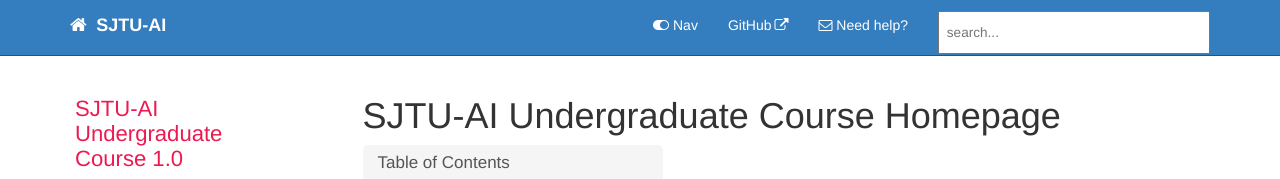
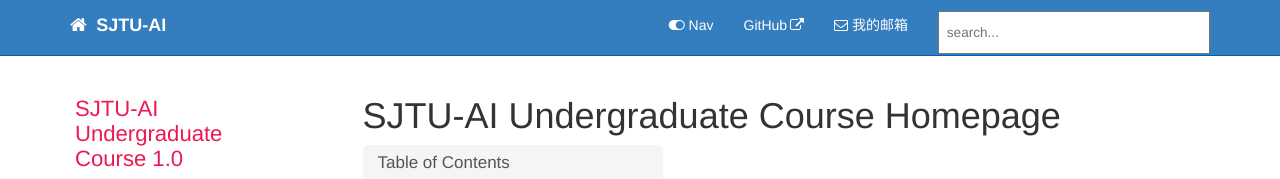
Before and after one commit to aisjtu/aisjtu.github.io, a Jekyll site: the page built from index.md, in a window 1280 px wide and 900 px high. Shown: the top 179 px of the window. Built offline with Jekyll 4.4.1, drawn with Linux system fonts in a browser that asks for light colours; comment, search, counter and statistics services are not loaded.

Commit message:
Update _config.yml

```diff
--- a/_config.yml
+++ b/_config.yml
@@ -41,7 +41,7 @@ feedback_email: anye_zhen@sjtu.edu.cn
 # feedback_disable: true
 # if you uncomment the previous line, the Feedback link gets removed
 
-feedback_text: "Need help?"
+feedback_text: "我的邮箱"
 # if you uncomment the previous line, it changes the Feedback text
 
 # feedback_link: "http://helpy.io/"
```
